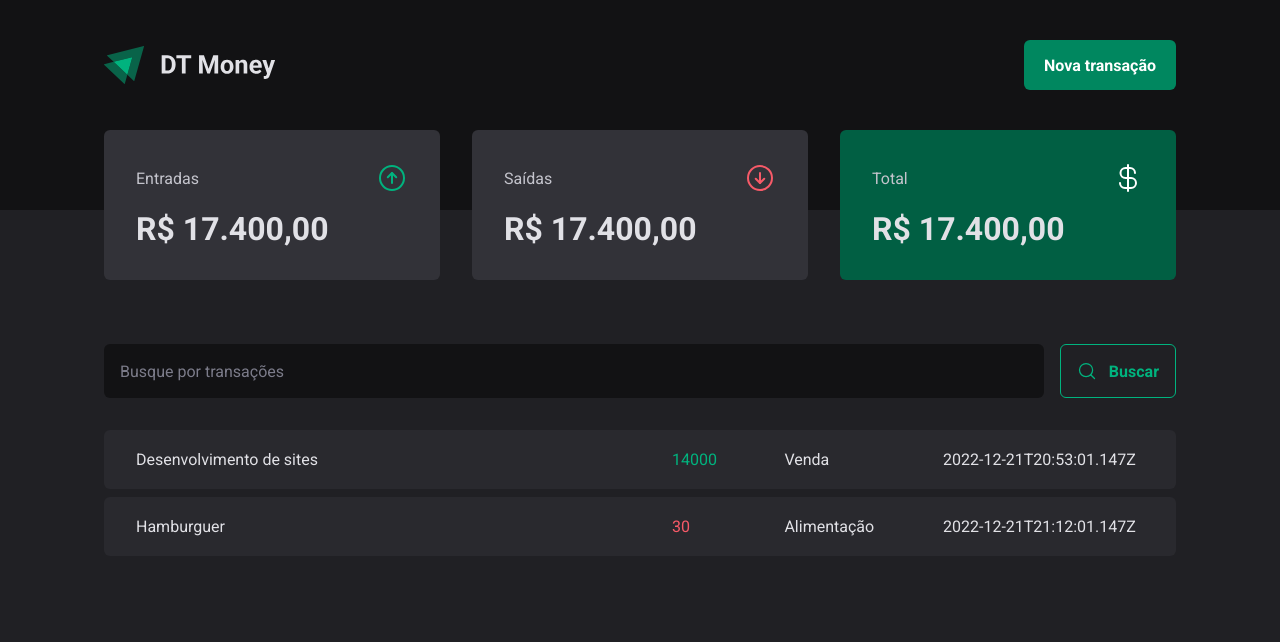
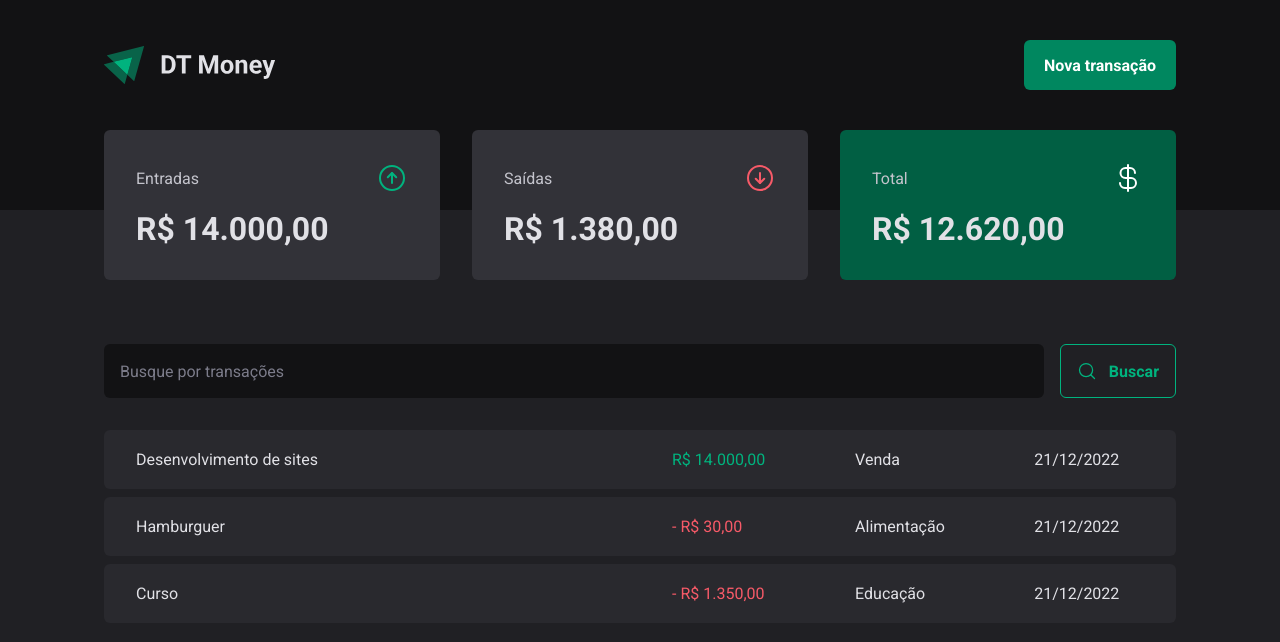
Before and after one commit to rdmuller/react_03_dt-money, a React (Vite) app: page / in a window 1280 px wide. Shown: the top 642 px of the page. Built offline with nearby package versions, Linux system fonts and the light colour scheme; data requests are answered from the project's data file.

Commit message:
continuação

```diff
--- a/server.json
+++ b/server.json
@@ -15,6 +15,14 @@
             "category": "Alimentação",
             "price": 30,
             "createdAt": "2022-12-21T21:12:01.147Z"
+        },
+        {
+            "id": 3,
+            "description": "Curso",
+            "type": "outcome",
+            "category": "Educação",
+            "price": 1350,
+            "createdAt": "2022-12-21T20:53:01.147Z"
         }
     ]
 }
--- a/src/components/Summary/index.tsx
+++ b/src/components/Summary/index.tsx
@@ -1,10 +1,10 @@
 import { SummaryCard, SummaryContainer } from "./style";
 import { ArrowCircleUp, ArrowCircleDown, CurrencyDollar } from "phosphor-react";
-import { TransactionsContext } from "../../contexts/TransactionContext";
-import { useContext } from "react";
+import { priceFormatter } from "../../utils/formatter";
+import { useSummary } from "../../hooks/useSummary";
 
 export function Summary() {
-    const { transactions } = useContext(TransactionsContext);
+    const summary = useSummary();
 
     return (
         <SummaryContainer>
@@ -13,7 +13,7 @@
                     <span>Entradas</span>
                     <ArrowCircleUp size={32} color="#00b37e"/>
                 </header>
-                <strong>R$ 17.400,00</strong>
+                <strong>{priceFormatter.format(summary.income)}</strong>
             </SummaryCard>
 
             <SummaryCard>
@@ -21,7 +21,7 @@
                     <span>Saídas</span>
                     <ArrowCircleDown size={32} color="#f75a68"/>
                 </header>
-                <strong>R$ 17.400,00</strong>
+                <strong>{priceFormatter.format(summary.outcome)}</strong>
             </SummaryCard>
 
             <SummaryCard variant="green">
@@ -29,7 +29,7 @@
                     <span>Total</span>
                     <CurrencyDollar size={32} color="#fff"/>
                 </header>
-                <strong>R$ 17.400,00</strong>
+                <strong>{priceFormatter.format(summary.total)}</strong>
             </SummaryCard>
 
         </SummaryContainer>
--- /dev/null
+++ b/src/hooks/useSummary.ts
@@ -0,0 +1,24 @@
+import { useContext } from "react";
+import { TransactionsContext } from "../contexts/TransactionContext";
+
+export function useSummary() {
+    const { transactions } = useContext(TransactionsContext);
+
+    const summary = transactions.reduce(
+        (acc, transaction) => {
+            if (transaction.type === "income") {
+                acc.income += transaction.price;
+                acc.total += transaction.price;
+            } else {
+                acc.outcome += transaction.price;
+                acc.total -= transaction.price;
+            }
+
+            return acc;
+        },
+
+        {income: 0, outcome: 0, total: 0}
+    );
+
+    return summary;
+}
--- a/src/pages/Transactions/index.tsx
+++ b/src/pages/Transactions/index.tsx
@@ -4,6 +4,7 @@
 import { SearchForm } from "./components/SearchForm";
 import { PriceHighLight, TransactionContainer, TransactionsTable } from "./styles";
 import { Transaction, TransactionsContext } from "../../contexts/TransactionContext";
+import { dateFormatter, priceFormatter } from "../../utils/formatter";
 
 export function Transactions() {
     const { transactions } = useContext(TransactionsContext);
@@ -22,10 +23,15 @@
                                 <tr key={transaction.id}>
                                     <td width="50%">{transaction.description}</td>
                                     <td>
-                                        <PriceHighLight variant={transaction.type}>{transaction.price}</PriceHighLight>
+                                        <PriceHighLight variant={transaction.type}>
+                                            {transaction.type === "outcome" && "- "}
+                                            {priceFormatter.format(transaction.price)}
+                                        </PriceHighLight>
                                     </td>
                                     <td>{transaction.category}</td>
-                                    <td>{transaction.createdAt}</td>
+                                    <td>
+                                        {dateFormatter.format(new Date(transaction.createdAt))}
+                                    </td>
                                 </tr>
                             );
                         })}
--- /dev/null
+++ b/src/utils/formatter.ts
@@ -0,0 +1,6 @@
+export const dateFormatter = new Intl.DateTimeFormat("pt-BR");
+
+export const priceFormatter =  new Intl.NumberFormat("pt-BR", {
+    style: "currency",
+    currency: "BRL",
+});
```
